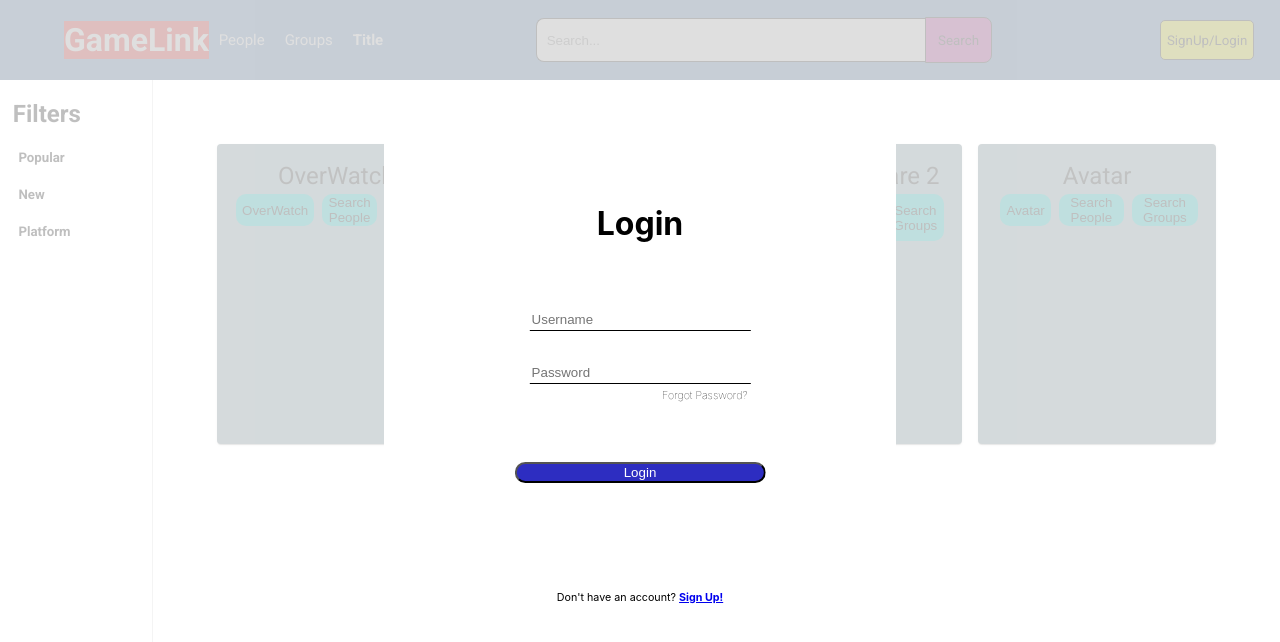
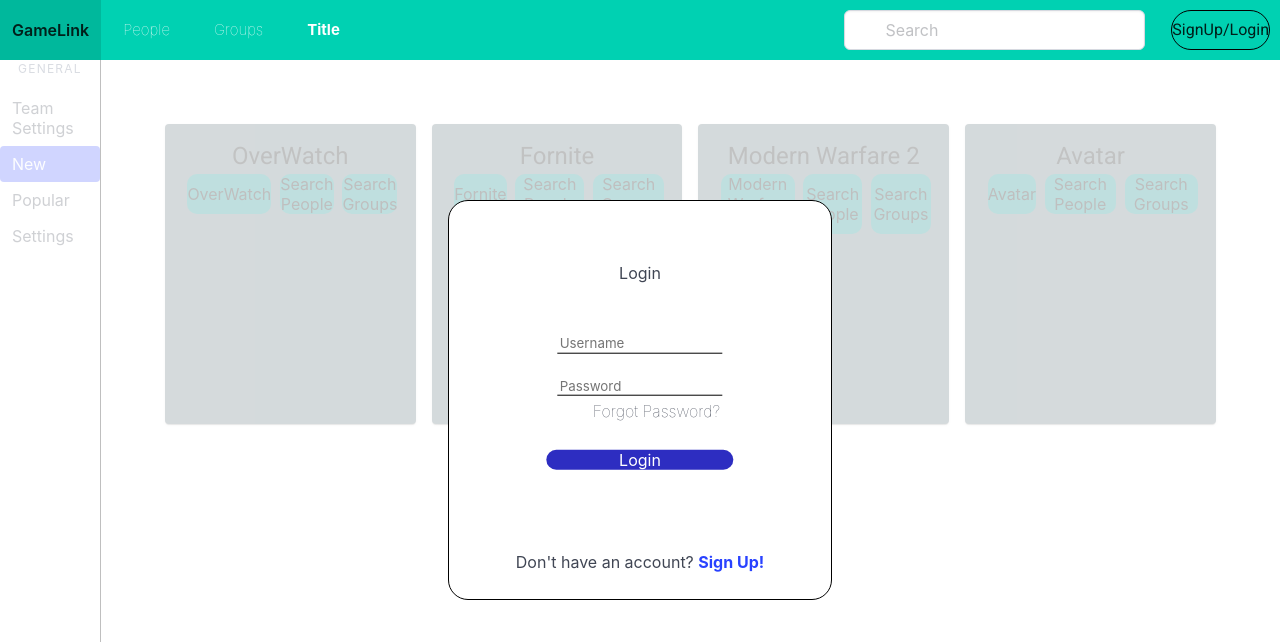
Before and after one commit to RichardChiqui/VideoGameSearch, a React (Create React App) app in the folder client/: page / in a window 1280 px wide. Both pictures are taken after a click on the button "SignUp/Login". Shown: the top 642 px of the page. Built offline with nearby package versions, Linux system fonts and the light colour scheme.

Commit message:
used bulma to style components.

```diff
--- a/client/package.json
+++ b/client/package.json
@@ -18,6 +18,7 @@
     "@types/react-dom": "^18.2.18",
     "@types/react-redux": "^7.1.33",
     "bootstrap": "^5.3.2",
+    "bulma": "^1.0.1",
     "react": "^18.2.0",
     "react-bootstrap": "^2.10.0",
     "react-dom": "^18.2.0",
--- a/client/src/FiltersLeftSideComponent/FitlersNavBar.tsx
+++ b/client/src/FiltersLeftSideComponent/FitlersNavBar.tsx
@@ -1,41 +1,43 @@
-import React from 'react';
-import { Link } from 'react-router-dom';
-import './filtersNavBar.css';
+import React, { useState } from 'react';
+import 'bulma/css/bulma.min.css';
 
-interface SignUpForm {
-    username: string;
-    password:String;
-    email:String;
+const LeftSidebar = () => {
+    const [isExpanded, setIsExpanded] = useState(false);
 
-}
+    const handleToggleSidebar = () => {
+        setIsExpanded(!isExpanded);
+    };
 
-export default function FiltersNavBar(){
+    return (
+        <aside className="menu" style={{ borderRight: '1px solid black', height: '100vh' }}>
+            {/* <p className="menu-label">General</p>
+            <ul className="menu-list">
+                <li><a>Dashboard</a></li>
+                <li><a>Customers</a></li>
+            </ul> */}
+            <p className="menu-label">General</p>
+            <ul className="menu-list">
+                <li><a>Team Settings</a></li>
+                <li>
+                <a className="is-active">New</a>
+                {/* <ul>
+                    <li><a>Members</a></li>
+                    <li><a>Plugins</a></li>
+                    <li><a>Add a member</a></li>
+                </ul> */}
+                </li>
+                <li><a>Popular</a></li>
+                {/* <li><a>Cloud Storage Environment Settings</a></li> */}
+                <li><a>Settings</a></li>
+            </ul>
+            {/* <p className="menu-label">Transactions</p>
+            <ul className="menu-list">
+                <li><a>Payments</a></li>
+                <li><a>Transfers</a></li>
+                <li><a>Balance</a></li>
+            </ul> */}
+            </aside>
+    );
+};
 
-    return(
-        <div className='leftsidefilters'>
-            <div style={{ textAlign: 'left' }}>
-                <h2>Filters</h2>
-            </div>
-
-            <div className='filterTypes'>
-                <h5>Popular</h5>
-            </div>
-            <div className='filterTypes'>
-                <h5>New</h5>
-            </div>
-            <div className='filterTypes'>
-                <h5>Platform</h5>
-            </div>
-
-
-
-
-
-
-
-
-        </div>
-    )
-
-
-}
+export default LeftSidebar;
--- a/client/src/FiltersLeftSideComponent/filtersNavBar.css
+++ b/client/src/FiltersLeftSideComponent/filtersNavBar.css
@@ -1,22 +1,27 @@
 .leftsidefilters{
-    background-color: white;
-    height: 100vh;
-    width: 14%;
+    background-color: red;
+
+    top: 100px;
+    width: 50%;
     padding-left: 1%;
     border-right: solid lightgrey 1px;
     font-family: 'Roboto', sans-serif;
+    color: black;
 
 
 }
-.filterTypes{
-    text-align: left;
-    font-size: 16px;
-    font-weight: normal;
-    margin-left: 4%;
+
+.menu {
+    display: flex;
+    flex-direction: column;
+    height: 100%; /* Ensure the sidebar fills the height of its container */
 }
 
+.menu-with-border {
+    border-right: 1px solid black;
+}
 
-.filterTypes:hover {
-    /* transform: scale(1.3); Increase size on hover */
-    background-color: lightgray; /* Example background color change */
-  }
+.menu-content {
+    flex-grow: 1; /* Allow the content area to expand and fill the remaining space */
+    overflow-y: auto; /* Add scroll functionality if content exceeds the height */
+}
--- a/client/src/HeaderNavbarComponent/HeaderNavBar.tsx
+++ b/client/src/HeaderNavbarComponent/HeaderNavBar.tsx
@@ -1,34 +1,22 @@
 import React, { useEffect } from 'react';
 import PersonIcon from '@mui/icons-material/Person';
-import SportsEsportsIcon from '@mui/icons-material/SportsEsports';
-import Modal from 'react-modal';
-
-import CategoriesTab from '../CategoriesComponent/CategoriesNavBar';
-import './headerNavBarStyles.css';
-import { BreakfastDining } from '@mui/icons-material';
 import { useDispatch, useSelector } from 'react-redux';
 import { RootState } from '../Store';
+import 'bulma/css/bulma.min.css';
 import { changeMainFilter } from './HeaderFilterSlice';
+import './headerNavBarStyles.css'; // Make sure you have custom styles if needed
 
 interface HeaderNavbar {
     onButtonClick: () => void;
-    dismissHandlerClick: (event: React.FocusEvent<HTMLDivElement>) => void; // Add dismissHandler
+    dismissHandlerClick: (event: React.FocusEvent<HTMLDivElement>) => void;
     buttonClicked: boolean;
 }
 
-
-
-
-
-export default function HeaderNavBar({ onButtonClick,dismissHandlerClick ,buttonClicked }: HeaderNavbar){
-
-
-    const mainFilter = useSelector((state:RootState) => state.mainfilter.value);
+export default function HeaderNavBar({ onButtonClick,dismissHandlerClick ,buttonClicked }: HeaderNavbar) {
+    const mainFilter = useSelector((state: RootState) => state.mainfilter.value);
     const dispatch = useDispatch();
 
-    const isUserLoggedIn = useSelector((state:RootState) => state.userLoggedIn.value);
-    //console.log("during first load user should not be loggedin:" + isUserLoggedIn);
-
+    const isUserLoggedIn = useSelector((state: RootState) => state.userLoggedIn.value);
 
     useEffect(() => {
         if (isUserLoggedIn) {
@@ -38,86 +26,80 @@ export default function HeaderNavBar({ onButtonClick,dismissHandlerClick ,button
         }
     }, [isUserLoggedIn]);
 
-    console.log("Current show value " + buttonClicked);
-    const filterValue = buttonClicked ? "brightness(50%)" : "brightness(100%)";
-    console.log("filterecaled is " + filterValue);
-    const style= {filter: filterValue};
-
     const boldStyle: React.CSSProperties = { fontWeight: 'bold' };
     const normalStyle: React.CSSProperties = { fontWeight: 'light' };
-    const [show, setShow] = React.useState(false)
-    const [showLogin, setshowLogin] = React.useState(false)
+    const [peopleFilter, setPeopleFilter] = React.useState(false);
+    const [groupFilter, setGroupFilter] = React.useState(false);
+    const [titleFilter, setTitleFilter] = React.useState(true);
 
-    const [peopleFilter, setPeoleFilter] = React.useState(false)
-    const [groupFilter, setGroupFilter] = React.useState(false)
-    const [titleFilter, setTitleFilter] = React.useState(true)
-    function displayDropDown(){
-        setShow(!show);
-    }
     function onClick(event: React.MouseEvent<HTMLDivElement, MouseEvent>, filterType: string) {
-        // Use myString parameter in the function body
-        console.log("we entering bolding method or....:" + filterType);
-        switch(filterType){
+        switch (filterType) {
             case "People":
-                setPeoleFilter(true);
+                setPeopleFilter(true);
                 setGroupFilter(false);
                 setTitleFilter(false);
-                dispatch(changeMainFilter("People"))
+                dispatch(changeMainFilter("People"));
                 break;
             case "Title":
-                setPeoleFilter(false);
+                setPeopleFilter(false);
                 setGroupFilter(false);
                 setTitleFilter(true);
-                dispatch(changeMainFilter("Title"))
+                dispatch(changeMainFilter("Title"));
                 break;
             case "Group":
-                setPeoleFilter(false);
+                setPeopleFilter(false);
                 setGroupFilter(true);
                 setTitleFilter(false);
-                dispatch(changeMainFilter("Group"))
+                dispatch(changeMainFilter("Group"));
                 break;
         }
-        console.log("People filter:" + peopleFilter + ", group filter:" + groupFilter + " and titlefitler:" + titleFilter);
     }
 
+    return (
+        <nav className="navbar is-primary" role="navigation" aria-label="main navigation">
+            <div className="navbar-brand">
+                <a className="navbar-item" href="/">
+                    <strong>GameLink</strong>
+                </a>
+                <a role="button" className="navbar-burger" aria-label="menu" aria-expanded="false" data-target="navbarMenu" onClick={() => {
+                    const burger = document.querySelector('.navbar-burger');
+                    const menu = document.getElementById('navbarMenu');
+                    burger?.classList.toggle('is-active');
+                    menu?.classList.toggle('is-active');
+                }}>
+                    <span aria-hidden="true"></span>
+                    <span aria-hidden="true"></span>
+                    <span aria-hidden="true"></span>
+                </a>
+            </div>
 
+            <div id="navbarMenu" className="navbar-menu">
+                <div className="navbar-start">
+                    <div className='navbar-item topnav-cats' style={peopleFilter ? boldStyle : {}} onClick={(e) => onClick(e, "People")}>People</div>
+                    <div className='navbar-item topnav-cats' style={groupFilter ? boldStyle : {}} onClick={(e) => onClick(e, "Group")}>Groups</div>
+                    <div className='navbar-item topnav-cats' style={titleFilter ? boldStyle : {}} onClick={(e) => onClick(e, "Title")}>Title</div>
+                </div>
 
-    return(
-
-
-
-            <div className="topNavbar"  style={style}>
-
-
-                <h1 className='WebsiteName'>GameLink</h1>
-                <div className='topNav-currpageinfo'>
-                        <div className='topnav-cats'style={peopleFilter ? { ...boldStyle } : {}} onClick={(e) => onClick(e, "People")}>People</div>
-                        <div className='topnav-cats'style={groupFilter ? { ...boldStyle } : {}} onClick={(e) => onClick(e, "Group")}>Groups</div>
-                        <div className='topnav-cats'style={titleFilter ? { ...boldStyle } : {}} onClick={(e) => onClick(e, "Title")}>Title</div>
+                <div className="navbar-end">
+                    <div className="navbar-item">
+                        <div className="field">
+                            <div className="control has-icons-left">
+                                <input className="input" type="text" placeholder="Search" />
+                                <span className="icon is-left">
+                                    <i className="fas fa-search"></i>
+                                </span>
+                            </div>
+                        </div>
+                    </div>
+                    <div className="navbar-item">
+                        <div className="buttons">
+                            {isUserLoggedIn && <button className="button is-primary">Create Group</button>}
+                            {isUserLoggedIn? <><PersonIcon /> </> : <button className={`signinbutton ${buttonClicked ? 'no-hover' : ''}`} onClick={onButtonClick} >SignUp/Login</button>}
 
                         </div>
-                <div className='searchLogin'>
-                    {/* <form> */}
-
-
-
-                    <input type="text"
-                            className="search-input"
-                            placeholder="Search...">
-                        </input>
-
-
-                    {/* </form> */}
-                    <button className={`searchResultsButton ${buttonClicked ? 'no-hover' : ''}`} onClick={onButtonClick} >Search</button>
-
                     </div>
-               {isUserLoggedIn? <><PersonIcon /> </> : <button className={`signinbutton ${buttonClicked ? 'no-hover' : ''}`} onClick={onButtonClick} >SignUp/Login</button>}
-
-
                 </div>
-
-    )
-
-
-
+            </div>
+        </nav>
+    );
 }
--- a/client/src/HeaderNavbarComponent/headerNavBarStyles.css
+++ b/client/src/HeaderNavbarComponent/headerNavBarStyles.css
@@ -1,93 +1,79 @@
-.topNavbar{
-    /* z-index: 15; */
-    width: 100%;
+.topNavbar {
+  width: 95%;
   height: 80px;
   display: flex;
-    flex-direction: row;
   justify-content: space-between;
   align-items: center;
-    /* background-image: url('https://images7.alphacoders.com/737/737638.jpg'); */
   background: #437bbc;
   font-family: 'Roboto', sans-serif;
-
-
+  padding: 0 20px; /* Add padding for some space on the sides */
 }
 
-  .signinbutton{
-    background-color: yellow;
+/* .navLeft {
+  display: flex;
+  align-items: center;
+  background-color: red;
+} */
+
+.signinbutton {
+
   border: 1px solid black;
-    border-radius: 5px;
+  border-radius: 20px;
+  width: max-content;
   margin: 2%;
-    justify-content: center; /* Horizontally center the inner div */
-    align-items: center;
-    width: max-content;
+  /* width: max-content; */
   height: 40px;
   font-family: 'Roboto', sans-serif;
 }
 
 .search-input {
-    width: calc(50% - 2px); /* Adjust width to account for border */
+
   height: 42.5px; /* Set height to match the button */
   outline: none;
   border: 1px solid black;
-    border-right: none; /* Remove right border to match button's rounded corner */
-    border-top-left-radius: 8px;
-    border-bottom-left-radius: 8px;
+  border-radius: 5px;
   padding: 0 10px; /* Add padding to give some space inside the input */
+  background-color: black;
 }
 
 .searchResultsButton {
-
   border: 1px solid black;
-    align-items: center;
   width: 9%;
   height: 45.5px; /* Set the same height as the input */
-    right: 5%;
   border-top-right-radius: 8px;
   border-bottom-right-radius: 8px;
-    background: #BF139B;
+  background: #FF7F50 ;
   font-family: 'Roboto', sans-serif;
 }
 
-  .searchLogin{
-    display: flex;
-    flex-direction: row;
-    justify-content: center; /* Horizontally center the inner div */
+.searchLogin {
   align-items: center;
-    height: 100%;
-    width: 100%;
+  margin-left: auto;
 }
 
-  .homepage-description{
-
-    text-align: left;
 
 
-  }
-  .topNav-currpageinfo{
+/* .topNav-currpageinfo {
+  display: flex;
+} */
 
-    display: flex;
-  }
-
-  .topNav-currPageFitler{
+.topNav-currPageFitler {
   font-size: 30px;
   font-weight: bold;
 }
 
-  .topnav-cats{
+.topnav-cats {
   font-size: 15px;
   font-weight: lighter;
   margin: 10px;
   color: white;
 }
 
-  .topnav-cats:hover{
+.topnav-cats:hover {
   background-color: lightgray;
 }
 
-  .WebsiteName{
-
+.WebsiteName {
   font-family: 'Roboto', sans-serif;
-    background-color: red;
-
+  margin-right: 20px; /* Add some margin to the right for spacing */
 }
--- a/client/src/HomePageComponent/HomePage.tsx
+++ b/client/src/HomePageComponent/HomePage.tsx
@@ -10,6 +10,8 @@ import Modal from 'react-modal';
 import HomePageMainContent from './HomePageMainContent';
 import { useDispatch, useSelector } from 'react-redux';
 import { RootState } from '../Store';
+import FiltersNavBar from '../FiltersLeftSideComponent/FitlersNavBar';
+import LeftSidebar from '../FiltersLeftSideComponent/FitlersNavBar';
 
 export default function HomePage(){
     const [buttonClicked, setButtonClicked] = React.useState(false);
@@ -57,25 +59,28 @@ export default function HomePage(){
     };
     //Pass button clicked to each prop individually, this way the popup login page does not also inherit css styles
     return(
-        <div className='homePage'>
 
 
-        <Modal
+
+      <div className='homePage'>
+            <Modal
                 isOpen={isModalOpen}
                 onRequestClose={closeModal}
                 className="ReactModal__Content"
 
 
             >
-            <LoginForm />
-          </Modal>
+              <LoginForm />
+            </Modal>
+            <HeaderNavBar onButtonClick={handleButtonClick} dismissHandlerClick={dismissHandler}  buttonClicked={buttonClicked}/>
+            <HomePageMainContent buttonClicked={buttonClicked}/>
+      </div>
 
 
 
-         <HeaderNavBar onButtonClick={handleButtonClick} dismissHandlerClick={dismissHandler}  buttonClicked={buttonClicked}/>
-         <HomePageMainContent buttonClicked={buttonClicked}/>
 
-        </div>
+
+
     )
 
 
--- a/client/src/HomePageComponent/HomePageMainContent.tsx
+++ b/client/src/HomePageComponent/HomePageMainContent.tsx
@@ -20,20 +20,13 @@ interface CategoriesNavBarProps {
 export default function HomePageMainContent({ buttonClicked }: CategoriesNavBarProps){
 
     return(
-        <>
-            {/* <div className='homepage-description'>
+        <div className='maincontent'>
 
-              <h6>Find your next teammate, squad or game to play. Use filters to search</h6>
-            </div> */}
-
-            {/* <CategoriesNavBar buttonClicked={buttonClicked}/> */}
-
-            <div className='maincontent'>
                 <FiltersNavBar />
                 <SearchResults buttonClicked={buttonClicked}/>
-            </div>
 
-        </>
+
+        </div>
     )
 
 
--- a/client/src/HomePageComponent/homePageStyles.css
+++ b/client/src/HomePageComponent/homePageStyles.css
@@ -1,14 +1,7 @@
 .homePage{
-    height: 100%;
-    width: 100%;
-    display: flex;
-    flex-direction: column;
-    /* justify-content: center; */
-    /* align-items: center; */
-    margin: 0;
-    padding: 0;
-    background-color:linear-gradient( #ea8015, #887779);
-     /* #ea8015; //#887779 */
+
+  height: 100vh;
+  width: 100%;
 
   }
 
--- a/client/src/LoginFormComponent/loginFormStyles.css
+++ b/client/src/LoginFormComponent/loginFormStyles.css
@@ -94,10 +94,11 @@
   }
 
   .LoginForm{
-    background-color: white;
-    width: 40%;
-    height: 70%;
+    background:  white;
+    width: 30%;
+    height: 50%;
     border-radius: 20px;
+    border: solid black 1px;
     position: absolute;
     z-index: 1000;
 
--- a/client/src/SignUpComponent/AdditionalInfoForm.tsx
+++ b/client/src/SignUpComponent/AdditionalInfoForm.tsx
@@ -16,7 +16,7 @@ export default function AdditionalInfoForm(){
     const navigate = useNavigate();
     const [description, setDescription] = React.useState({description: ""})
     const [isAccountSearchAble, setIsAccountSearchAble] = React.useState(true)
-    function handleChange(event: React.ChangeEvent<HTMLInputElement>) {
+    function handleChange(event: React.ChangeEvent<HTMLInputElement | HTMLTextAreaElement>) {
         const { name, value } = event.target;
         console.log("within handle changes param value for name " + name + " and value " + value);
         switch (name) {
@@ -41,24 +41,55 @@ export default function AdditionalInfoForm(){
 
     }
 
+    function handleFieldUpdates(event: React.FocusEvent<HTMLInputElement | HTMLTextAreaElement>) {
+        // Add your blur event handling logic here
+    }
+
+
 
     return(
         <div className='signup-page'>
          <div className='signup-container'>
 
             <form className='signup-form'>
-                    <AccountCircleIcon />
                 <h1 className='createaccount-text'>Account Information</h1>
-                    <label htmlFor="Biograph"></label>
-                        <input type="text" id="Biograph" name="Biograph"
-                        placeholder="About Me...."  onChange={handleChange} ></input>
-                    <label htmlFor="searchable"></label>
-                        <input type="checkbox" id="searchable" name="searchable"  onChange={handleChange} ></input>
+                <AccountCircleIcon style={{ fontSize: 40 }}></AccountCircleIcon>
+                <label htmlFor="AboutMe"></label>
+                    {/* <input type="text" id="About me" name="AboutMe"
+                    placeholder="About Me" className={'AboutMe'} onChange={handleChange} onBlur={handleFieldUpdates}></input> */}
+                    <textarea
+                        className={'AboutMe'}
+                        id="description"
+                        maxLength={150}
+                        placeholder='About me'
+                        onChange={handleChange}
+                        onBlur={handleFieldUpdates}
+                    ></textarea>
 
-                    <button className='finish-creating-account' onClick={handleSubmit}>Create Account</button>
+
+
+
+
+                <label htmlFor="How would you describe your gaming style?"></label>
+                    <input type="text" id="gamingStyle" name="gamingStyle"
+                    placeholder="How would you describe your gaming style?" className='createaccount-inputs' onChange={handleChange}></input>
+
+
+                <div className='account-visible-checkbox'>
+                     <input type="checkbox" id="searchable" name="searchable"
+                    className={'createaccount-inputs'} onChange={handleChange}></input>
+                    <div>searchable?</div>
+                </div>
+
+                <button className='create-account-btn' onClick={handleSubmit}>Finailize</button>
+                {/* <h6 className='create-account-text'>Don't have an account? <Link to="/signup"><strong className='signupText'>Sign Up!</strong> </Link></h6>
+          */}
+
+
             </form>
 
         </div>
+
      </div>
     )
 
--- a/client/src/SignUpComponent/SignUpForm.tsx
+++ b/client/src/SignUpComponent/SignUpForm.tsx
@@ -184,8 +184,8 @@ export default function SignUpForm(){
                         placeholder="Confirm Password" className={style} onBlur={handleConfirmPasswordBlur} onChange={handleChange}></input>
                         {!passwordMatch && <div className='input-error-message'>Passwords do not match</div>  }
                     <label htmlFor="How would you describe your gaming style?"></label>
-                        <input type="text" id="gamingStyle" name="gamingStyle"
-                        placeholder="How would you describe your gaming style?" className='createaccount-inputs' onChange={handleChange}></input>
+                        {/* <input type="text" id="gamingStyle" name="gamingStyle"
+                        placeholder="How would you describe your gaming style?" className='createaccount-inputs' onChange={handleChange}></input> */}
                     <button className='create-account-btn' onClick={handleSubmit}>Create Account</button>
                     {/* <h6 className='create-account-text'>Don't have an account? <Link to="/signup"><strong className='signupText'>Sign Up!</strong> </Link></h6>
               */}
--- a/client/src/SignUpComponent/signup.css
+++ b/client/src/SignUpComponent/signup.css
@@ -45,12 +45,13 @@ body {
   }
 
   .signup-form{
-    height: max-content;
-    width: 90%;
+    /* height: max-content; */
+    height: 70%;
+     width: 90%;
     display: flex;
     flex-direction: column;
-    justify-content: center; /* Horizontally center the container */
-    align-items: center;
+    /* justify-content: center;  */
+     align-items: center; /*Horizontally center the container  */
 
 
 
@@ -58,6 +59,16 @@ body {
 
   .createaccount-text{
     text-align: center;
+  }
+  .AboutMe{
+    border: none;
+    background-color: lightgray;
+    margin: 3%;
+    height: 20%;
+    border-radius: 3px;
+    /* padding-left: 2%; */
+    width: 70%;
+
   }
 
   .createaccount-inputs{
@@ -113,3 +124,19 @@ body {
     margin-top: -3%;
 
   }
+
+  .account-visible-checkbox {
+    display: flex;
+    flex-direction: row;
+    height: max-content;
+    margin-right: 44%;
+    width: 30%;
+    align-items: center;
+}
+
+/* Adjust the size of the checkbox */
+.account-visible-checkbox input[type="checkbox"] {
+  /* Change width and height as needed */
+  width: 20px;
+  height: 20px;
+}
```
Also changed, not shown: 2 other files (tests, documents, lock files or other folders). Lines whose indentation alone changed are shown as unchanged.
